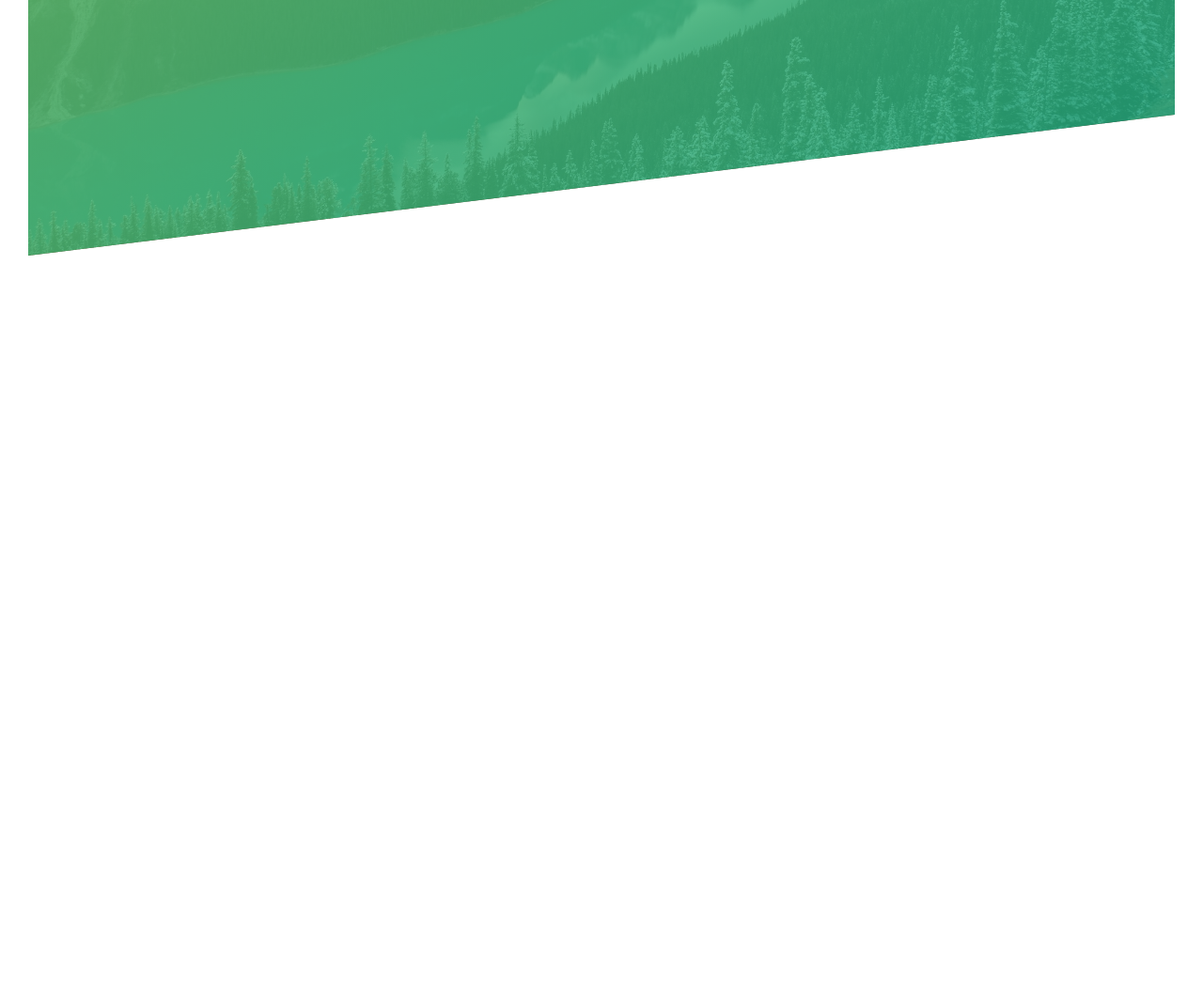
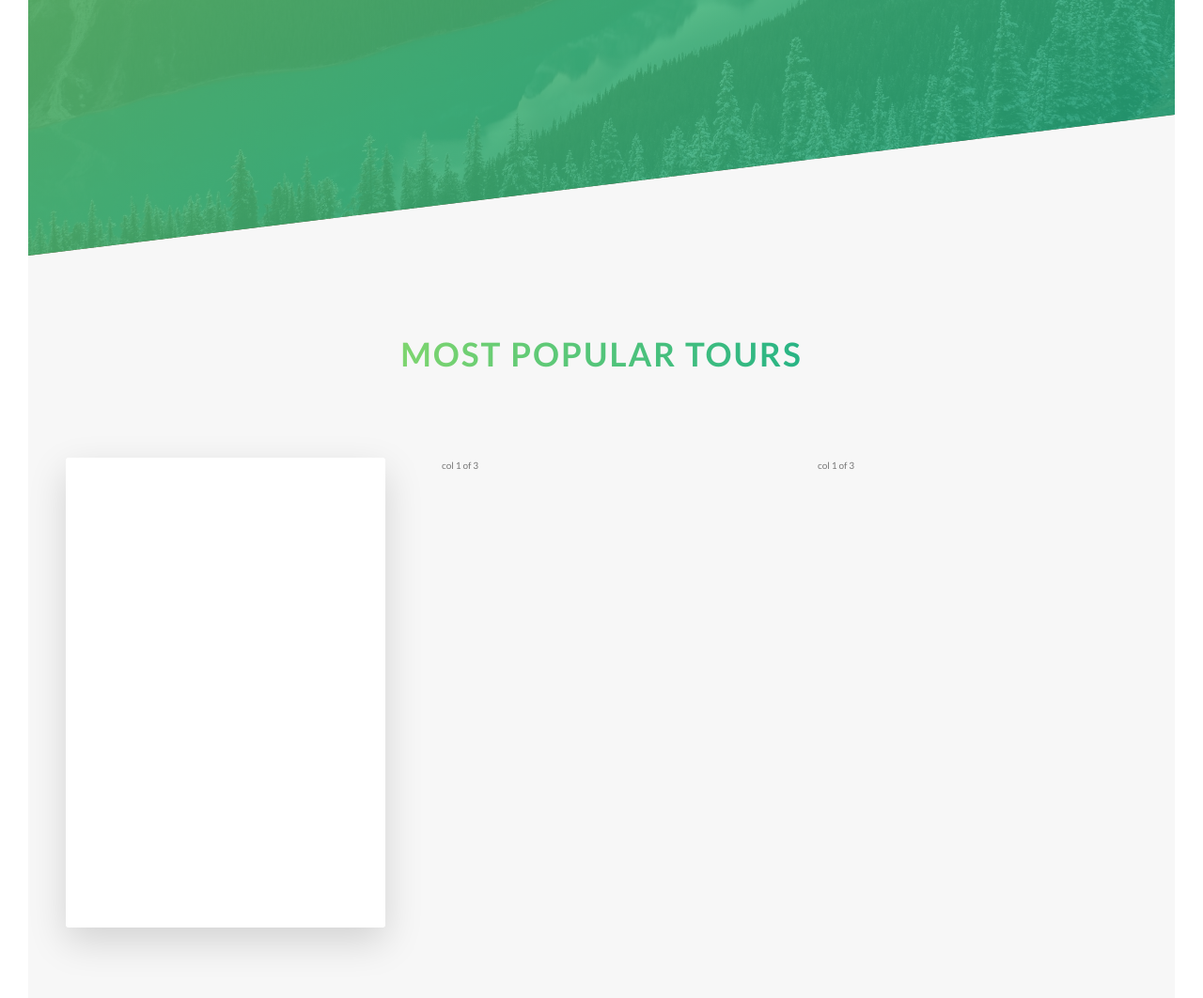
Before and after one commit to keesschilden/Sass-curses, a website: page index.html in a window 1280 px wide. Shown: the part 1988-3050 px from the top of the page at 94% size. Before the commit the page ends 2260 px from the top, so only its background shows below. Drawn offline with Linux system fonts and the light colour scheme.

Commit message:
cleaning

```diff
--- a/index.html
+++ b/index.html
@@ -121,7 +121,7 @@
             <div class="feature-box">
               <i class="feature-box__icon icon-basic-map"></i>
               <h3 class="heading-tertiary u-margin-bottom-small">
-                FInd your way
+                Find your way
               </h3>
               <p class="feature-box__text">
                 Lorem ipsum dolor sit amet consectetur adipisicing elit.
@@ -142,6 +142,28 @@
               </p>
             </div>
           </div>
+        </div>
+      </section>
+
+      <section class="section-tours">
+        <div class="u-center-text u-margin-bottom-big">
+          <h2 class="heading-secondary">Most popular tours</h2>
+        </div>
+
+        <div class="row">
+          <div class="col-1-of-3">
+            <div class="card">
+              <div class="card__side card__side--front card__side--front-1">
+                front
+              </div>
+              <div class="card__side card__side--back card__side--back-1">
+                back
+              </div>
+            </div>
+          </div>
+
+          <div class="col-1-of-3">col 1 of 3</div>
+          <div class="col-1-of-3">col 1 of 3</div>
         </div>
       </section>
     </main>
--- a/sass/abstracts/_variables.scss
+++ b/sass/abstracts/_variables.scss
@@ -2,6 +2,12 @@
 $color-primary: #55c57a;
 $color-primary-light: #7ed56f;
 $color-primary-dark: #28b485;
+
+$color-secondary-light: #ffb900;
+$color-secondary-dark: #ff7730;
+
+$color-tertiary-light: #2998ff;
+$color-tertiary-dark: #5643fa;
 
 $color-gray-light-1: #f7f7f7;
 
--- a/sass/base/_typography.scss
+++ b/sass/base/_typography.scss
@@ -1,17 +1,17 @@
 body {
   padding: 3rem;
+  line-height: 1.7;
   font-family: "lato", sans-serif;
   font-weight: 400;
   /* font-size: 16px; */
-  line-height: 1.7;
   color: $color-gray-dark;
 }
 
 .heading-primary {
+  margin-bottom: 6rem;
+  backface-visibility: hidden;
   color: $color-white;
   text-transform: uppercase;
-  backface-visibility: hidden;
-  margin-bottom: 6rem;
 
   &--main {
     display: block;
--- a/sass/components/_button.scss
+++ b/sass/components/_button.scss
@@ -1,13 +1,13 @@
 .btn {
   &:link,
   &:visited {
+    position: relative;
     display: inline-block;
+    padding: 1.5rem 4rem;
     text-transform: uppercase;
     text-decoration: none;
-    padding: 1.5rem 4rem;
     border-radius: 10rem;
     transition: all 0.2s;
-    position: relative;
     font-size: $default-font-size;
   }
 
@@ -36,14 +36,15 @@
 
   &::after {
     content: "";
+    position: absolute;
+    top: 0;
+    left: 0;
     display: inline-block;
+    z-index: -1;
     height: 100%;
     width: 100%;
     border-radius: 10rem;
-    position: absolute;
-    top: 0;
-    left: 0;
-    z-index: -1;
+
     transition: all 0.4s;
   }
 
@@ -57,11 +58,12 @@
   &:link,
   &:visited {
     display: inline-block;
+    padding: 3px;
     font-size: $default-font-size;
     color: $color-primary;
     text-decoration: none;
     border-bottom: 1px solid $color-primary;
-    padding: 3px;
+
     transition: all 0.2s;
   }
 
--- /dev/null
+++ b/sass/components/_card.scss
@@ -0,0 +1,43 @@
+.card {
+  position: relative;
+  height: 50rem;
+  -moz-perspective: 150rem;
+  perspective: 150rem;
+
+  &__side {
+    position: absolute;
+    top: 0;
+    left: 0;
+    width: 100%;
+    height: 50rem;
+    backface-visibility: hidden;
+    font-size: 2rem;
+
+    transition: all 0.8s ease;
+    color: white;
+    border-radius: 3px;
+    box-shadow: 0 1.5rem 4rem rgba($color-black, 0.15);
+
+    &--front {
+      background-color: $color-white;
+    }
+
+    &--back {
+      transform: rotateY(180deg);
+
+      &-1 {
+        background-image: linear-gradient(
+          to right bottom,
+          $color-secondary-light,
+          $color-secondary-dark
+        );
+      }
+    }
+  }
+  &:hover &__side--front {
+    transform: rotateY(180deg);
+  }
+  &:hover &__side--back {
+    transform: rotateY(0deg);
+  }
+}
--- a/sass/components/_composition.scss
+++ b/sass/components/_composition.scss
@@ -3,10 +3,11 @@
 
   &__photo {
     position: absolute;
+    z-index: 10;
     width: 55%;
     box-shadow: 0 1.5rem 4rem rgba($color-black, $alpha: 0.4);
     border-radius: 2px;
-    z-index: 10;
+
     transition: all 0.2s;
     outline-offset: 2rem;
 
--- a/sass/components/_feature-box.scss
+++ b/sass/components/_feature-box.scss
@@ -1,8 +1,8 @@
 .feature-box {
+  padding: 2.5rem;
+  text-align: center;
   background-color: rgba($color-white, 0.8);
   font-size: 1.5rem;
-  padding: 2.5rem;
-  text-align: center;
   border-radius: 3px;
   box-shadow: 0 1.5 4rem rgba($color-black, 0.15);
   transition: transform 0.3s;
--- a/sass/layout/_header.scss
+++ b/sass/layout/_header.scss
@@ -1,6 +1,7 @@
 .header {
+  position: relative;
   height: 95vh;
-  position: relative;
+
   background-image: linear-gradient(
       to right bottom,
       rgba($color-primary-light, 0.8),
--- a/sass/main.scss
+++ b/sass/main.scss
@@ -8,6 +8,7 @@
 @import "base/utilities";
 
 @import "components/button";
+@import "components/card";
 @import "components/composition";
 @import "components/feature-box";
 
--- a/sass/pages/_home.scss
+++ b/sass/pages/_home.scss
@@ -1,11 +1,13 @@
 .section-about {
-  background-color: $color-gray-light-1;
   padding: 25rem 0;
   margin-top: -20vh;
+  background-color: $color-gray-light-1;
 }
 
 .section-features {
   padding: 20rem 0;
+  margin-top: -10rem;
+  transform: skewY(-7deg);
   background-image: linear-gradient(
       to right bottom,
       rgba($color-primary-light, 0.8),
@@ -13,10 +15,14 @@
     ),
     url(/img/nat-4.jpg);
   background-size: cover;
-  margin-top: -10rem;
-  transform: skewY(-7deg);
 
   & > * {
     transform: skewY(7deg);
   }
 }
+
+.section-tours {
+  padding: 25rem 0 50rem 0;
+  margin-top: -10rem;
+  background-color: $color-gray-light-1;
+}
```
Also changed, not shown: css/style.css.
